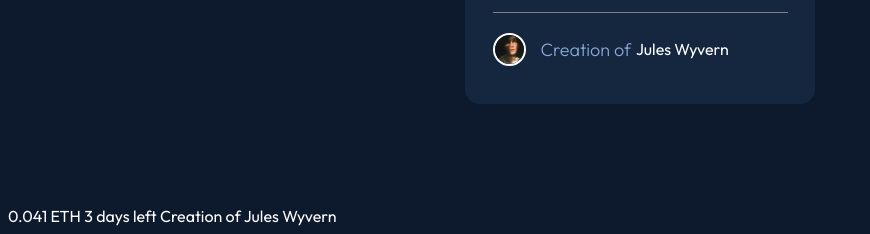
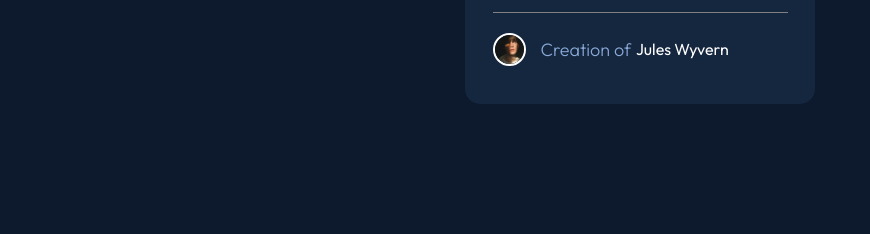
Before and after one commit to pietrotech01/01-NFT-Preview-Card-Component, a plain HTML site: page index.html in a window 1280 px wide. Shown: the part 594-828 px from the top of the page, without its empty margins (0-870 px from the left). Drawn offline with Linux system fonts and the light colour scheme.

Commit message:
removed unneeded text from html body

```diff
--- a/index.html
+++ b/index.html
@@ -55,6 +55,5 @@
         </div>
       </div>
     </div>
-    0.041 ETH 3 days left Creation of Jules Wyvern
   </body>
 </html>
```
